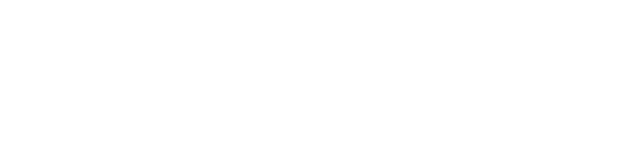
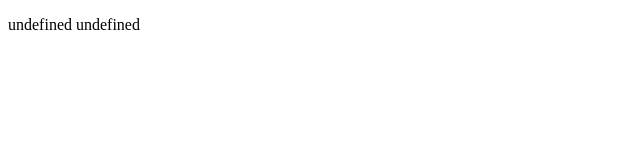
Before and after one commit to jobayed24/javaScript, a plain HTML site: page index.html in a window 1280 px wide. Shown: the whole page, without its empty margins (0-640 px from the left). Drawn offline with Linux system fonts and the light colour scheme.

Commit message:
we lost this keyword value when we use callback function

```diff
--- a/index.html
+++ b/index.html
@@ -9,7 +9,7 @@
 </head>
 <body>
 
-
+    <p id="demo"></p>
     <script src="main.js"></script>
 </body>
 </html>
--- a/main.js
+++ b/main.js
@@ -1,18 +1,12 @@
 const person={
-   fname: "Jobayed",
-   lname: "Hossen",
-   fullName:function(){
-      return this.fname+" "+this.lname;
+   firstName: "Jobayed",
+   lastName: "Hossen",
+   display: function(){
+      x=document.getElementById("demo").innerHTML=this.firstName+" "+this.lastName;
+
    }
 }
 
 
-const member={
-   fname:"Jakir",
-   lname:"Khan",
-}
 
-
-const result=person.fullName.bind(member);
-
-console.log(result());
+setTimeout(person.display,3000);
```
